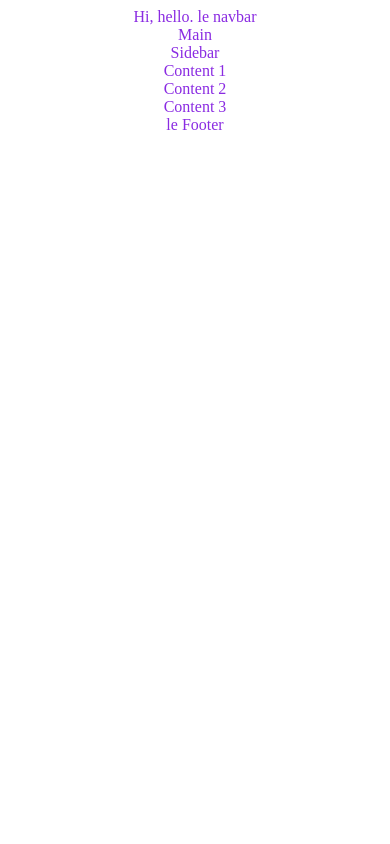
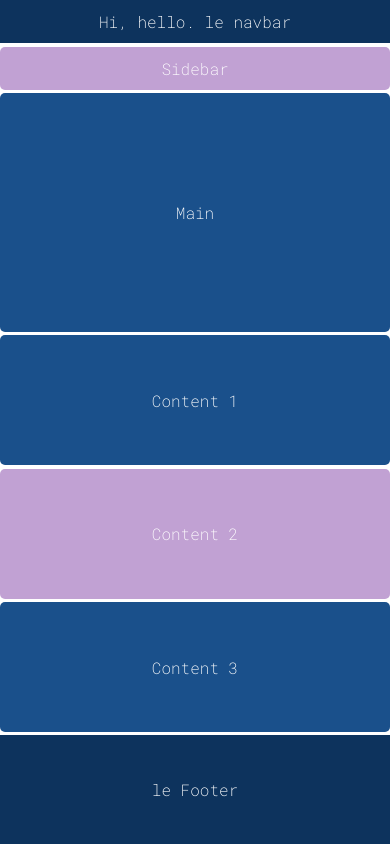
Before and after one commit to alexander101010/layoutsAndComponents, a plain HTML site: page responsiveCSSgrid/index.html in a window 390 px wide. Drawn offline with Linux system fonts and the light colour scheme.

Commit message:
CSS grid template areas set up
Breakpoint for mobile currently at 800px

```diff
--- a/responsiveCSSgrid/styles.css
+++ b/responsiveCSSgrid/styles.css
@@ -1,4 +1,105 @@
+:root {
+  --main-bg-color: #0d335d;
+  --secondary-bg-color: #c1a1d3;
+  --third-bg-color: #1a508b;
+  --main-radius: 5px;
+  --main-padding: 5px;
+}
+
+* {
+  margin: 0;
+  padding: 0;
+  box-sizing: border-box;
+}
+
 .container {
-  color: blueviolet;
-  text-align: center;
+  display: grid;
+  height: 100vh;
+  grid-template-columns: 1fr 1fr 1fr 1fr;
+  grid-template-rows: 0.2fr 1.5fr 1.2fr 0.8fr;
+  grid-template-areas:
+    "nav nav nav nav"
+    "sidebar main main main"
+    "sidebar content1 content2 content3"
+    "footer footer footer footer";
+  grid-gap: 0.2rem;
+  color: white;
+  font-family: "Roboto Mono", monospace;
 }
+
+nav {
+  grid-area: nav;
+  background-color: var(--main-bg-color);
+  display: grid;
+  place-items: center;
+  /* border-radius: var(--main-radius); */
+}
+
+main {
+  grid-area: main;
+  display: grid;
+  place-items: center;
+  background-color: var(--third-bg-color);
+  border-radius: var(--main-radius);
+  padding: var(--main-padding);
+}
+
+#sidebar {
+  grid-area: sidebar;
+  display: grid;
+  place-items: center;
+  background-color: var(--secondary-bg-color);
+  border-radius: var(--main-radius);
+  padding: var(--main-padding);
+}
+
+#content1 {
+  grid-area: content1;
+  display: grid;
+  place-items: center;
+  background-color: var(--third-bg-color);
+  border-radius: var(--main-radius);
+  padding: var(--main-padding);
+}
+
+#content2 {
+  grid-area: content2;
+  display: grid;
+  place-items: center;
+  background-color: var(--secondary-bg-color);
+  border-radius: var(--main-radius);
+  padding: var(--main-padding);
+}
+
+#content3 {
+  grid-area: content3;
+  display: grid;
+  place-items: center;
+  background-color: var(--third-bg-color);
+  border-radius: var(--main-radius);
+  padding: var(--main-padding);
+}
+
+footer {
+  grid-area: footer;
+  background-color: var(--main-bg-color);
+  display: grid;
+  place-items: center;
+  /* border-radius: var(--main-radius); */
+  padding: var(--main-padding);
+}
+
+@media only screen and (max-width: 800px) {
+  .container {
+    grid-template-columns: 1fr;
+    grid-template-rows: 0.4fr 0.4fr 2.2fr 1.2fr 1.2fr 1.2fr 1fr;
+    grid-template-areas:
+      "nav"
+      "sidebar"
+      "main"
+      "content1"
+      "content2"
+      "content3"
+      "footer";
+  }
+}
```
